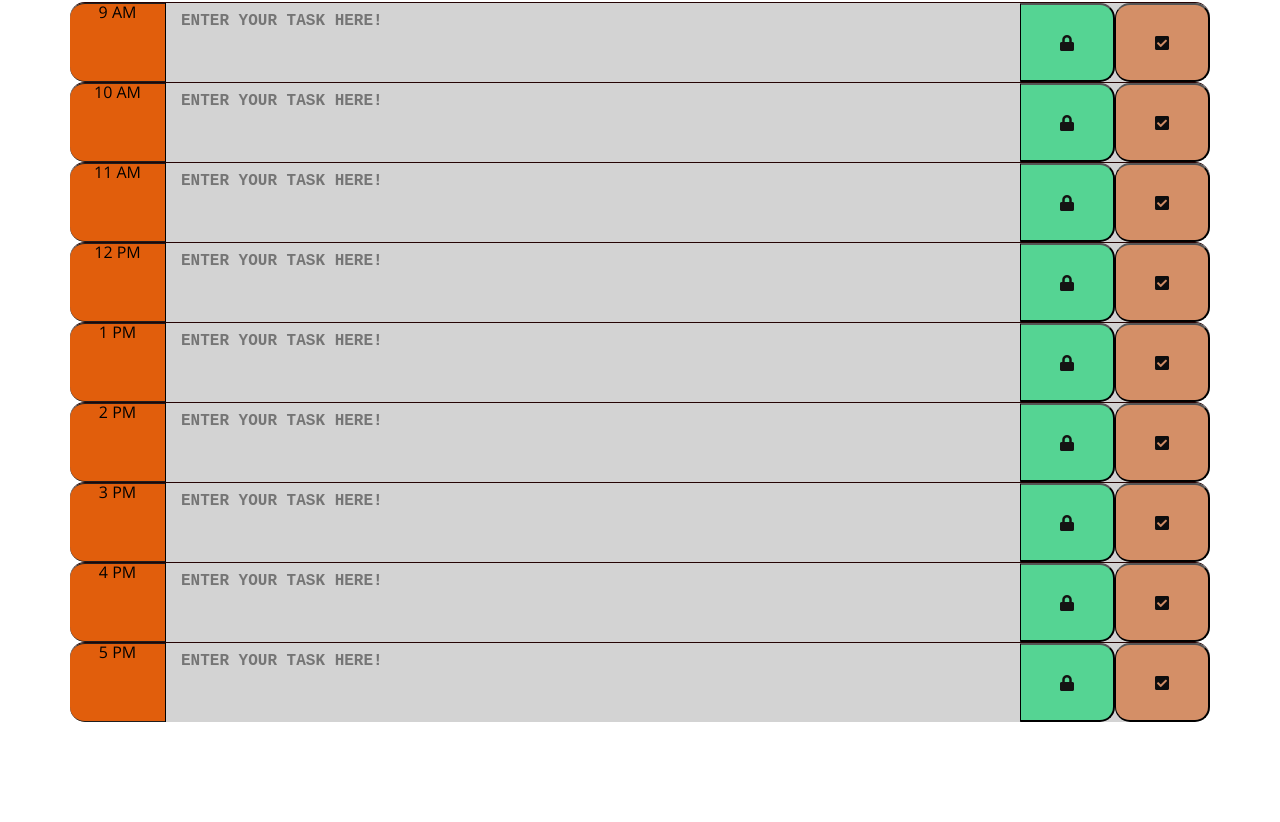
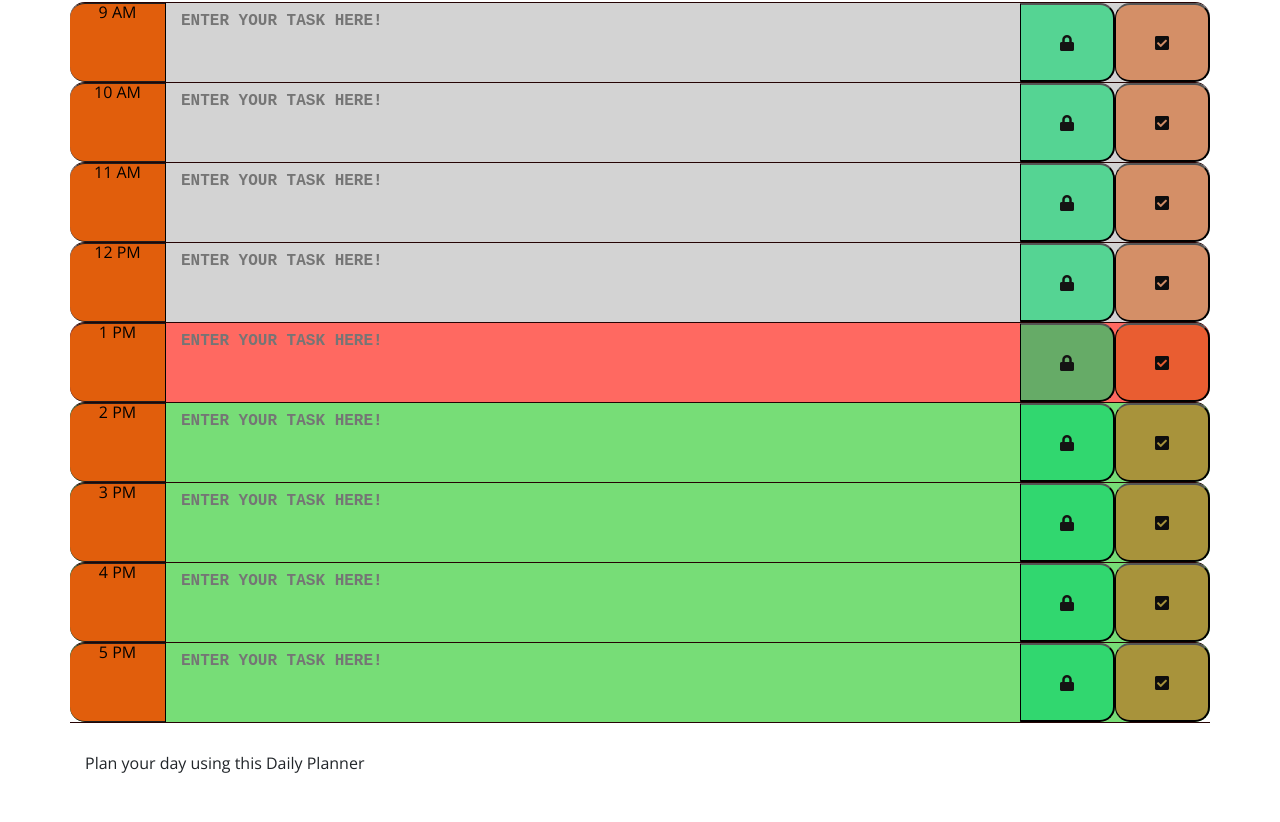
Before and after one commit to maurya512/homework5, a plain HTML site: page index.html in a window 1280 px wide. Shown: the part 334-1156 px from the top of the page. Before the commit the page ends 1056 px from the top, so only its background shows below. Drawn offline with nearby package versions, Linux system fonts and the light colour scheme.

Commit message:
added a footer to the template and changed the id's from 1,2,3 to 13,14,15 because it was hard to change the color of the block dynamically

```diff
--- a/index.html
+++ b/index.html
@@ -44,37 +44,45 @@
             <button class="col-1 saveBtn fa fa-lock"></button>
             <button class="col-1 completeBtn fa fa-check-square"></button>
           </div>
-          <div class="row time-block" id="1">
+          <div class="row time-block" id="13">
             <div class="col-1 hour">1 PM</div>
             <textarea class="col-9 schedule" placeholder="ENTER YOUR TASK HERE!"></textarea>
             <button class="col-1 saveBtn fa fa-lock"></button>
             <button class="col-1 completeBtn fa fa-check-square"></button>
           </div>
-          <div class="row time-block" id="2">
+          <div class="row time-block" id="14">
             <div class="col-1 hour">2 PM</div>
             <textarea class="col-9 schedule" placeholder="ENTER YOUR TASK HERE!"></textarea>
             <button class="col-1 saveBtn fa fa-lock"></button>
             <button class="col-1 completeBtn fa fa-check-square"></button>
           </div>
-          <div class="row time-block" id="3">
+          <div class="row time-block" id="15">
             <div class="col-1 hour">3 PM</div>
             <textarea class="col-9 schedule" placeholder="ENTER YOUR TASK HERE!"></textarea>
             <button class="col-1 saveBtn fa fa-lock"></button>
             <button class="col-1 completeBtn fa fa-check-square"></button>
           </div>
-          <div class="row time-block" id="4">
+          <div class="row time-block" id="16">
             <div class="col-1 hour">4 PM</div>
             <textarea class="col-9 schedule" placeholder="ENTER YOUR TASK HERE!"></textarea>
             <button class="col-1 saveBtn fa fa-lock"></button>
             <button class="col-1 completeBtn fa fa-check-square"></button>
           </div>
-          <div class="row time-block" id="5">
+          <div class="row time-block" id="17">
             <div class="col-1 hour">5 PM</div>
             <textarea class="col-9 schedule" placeholder="ENTER YOUR TASK HERE!"></textarea>
             <button class="col-1 saveBtn fa fa-lock"></button>
             <button class="col-1 completeBtn fa fa-check-square"></button>
           </div>
-        <!-- Timeblocks go here -->
+    </div>
+    <div class="footer">
+        <div class="container">
+            <div class="row">
+                <div class="col-md-12">
+                    <p>Plan your day using this Daily Planner</p>
+                </div>
+            </div>
+        </div>
     </div>
 
     <script src="https://code.jquery.com/jquery-3.4.1.min.js"></script>
```
